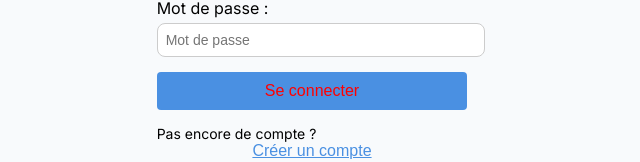
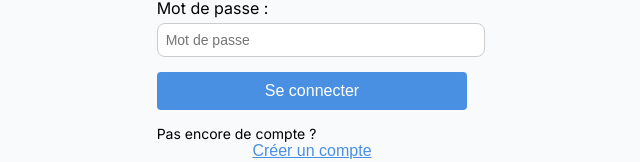
Before and after one commit to allonzo23/CA2E, a React (Create React App) app in the folder mon_frontend_react/: page / in a window 1280 px wide. Shown: the part 380-542 px from the top of the page, without its empty margins (328-968 px from the left). Built offline with nearby package versions, Linux system fonts and the light colour scheme.

Commit message:
test: verify complete CI/CD pipeline

```diff
--- a/mon_frontend_react/src/pages/Login.jsx
+++ b/mon_frontend_react/src/pages/Login.jsx
@@ -91,7 +91,7 @@ function Login() {
             padding: "10px 20px",
             marginTop: "10px",
             backgroundColor: "#4a90e2",
-            color: "red",
+            color: "#FFF",
             border: "none",
             borderRadius: "4px",
             cursor: "pointer",
```
